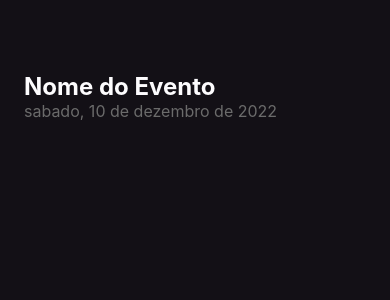
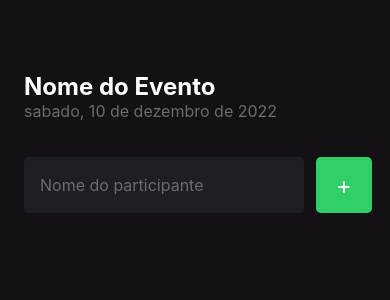
Before and after one commit to pedrobarros01/ListaPresenca-App, a React Native app: screen / in a window 390 px wide. Shown: the top 300 px of the page. Built offline with nearby package versions, Linux system fonts and the light colour scheme.

Commit message:
Adicionando formulario de adicionar participante

```diff
--- a/src/screens/Home/index.tsx
+++ b/src/screens/Home/index.tsx
@@ -1,11 +1,34 @@
-import { Text, View } from 'react-native';
+import { Text, TextInput, View, TouchableOpacity } from 'react-native';
 import { styles } from './styles';
 
 export default function Home() {
+
+  function handleParticipantAdd(){
+    console.log('CLicou no adicionar');
+  }
   return (
     <View style={styles.container}>
         <Text style={styles.eventName}>Nome do Evento</Text>
-        <Text style={styles.eventDate}>sabado, 10 de dezembro de 2022</Text>
+
+        <Text style={styles.eventDate}>
+            sabado, 10 de dezembro de 2022
+        </Text>
+
+        <View style={styles.form}>
+            <TextInput
+                style={styles.input}
+                placeholder="Nome do participante"
+                placeholderTextColor={"#6B6B6B"}
+
+            />
+            <TouchableOpacity
+            style={styles.button}
+            onPress={handleParticipantAdd}
+            >
+                <Text style={styles.buttonText}>+</Text>
+            </TouchableOpacity>
+        </View>
+
     </View>
   );
 }
--- a/src/screens/Home/styles.ts
+++ b/src/screens/Home/styles.ts
@@ -8,7 +8,7 @@
       padding: 24
     },
     eventName: {
-      color: '#FDFCFE',
+      color: '#FFF',
       fontSize: 24,
       fontWeight: 'bold',
       marginTop: 48
@@ -16,5 +16,33 @@
     eventDate: {
       color: '#6B6B6B',
       fontSize: 16
+    },
+    input: {
+        flex: 1,
+        height: 56,
+        backgroundColor: '#1F1E25',
+        borderRadius: 5,
+        color: '#FFF',
+        padding: 16,
+        fontSize: 16,
+        marginRight: 12
+    },
+    buttonText: {
+        color: '#FFF',
+        fontSize: 24
+    },
+    button: {
+        width:56,
+        height: 56,
+        borderRadius: 5,
+        backgroundColor: '#31CF67',
+        alignItems: 'center',
+        justifyContent: 'center',
+    },
+    form: {
+        flexDirection: 'row',
+        width: '100%',
+        marginTop: 36,
+        marginBottom: 42
     }
   });
```
